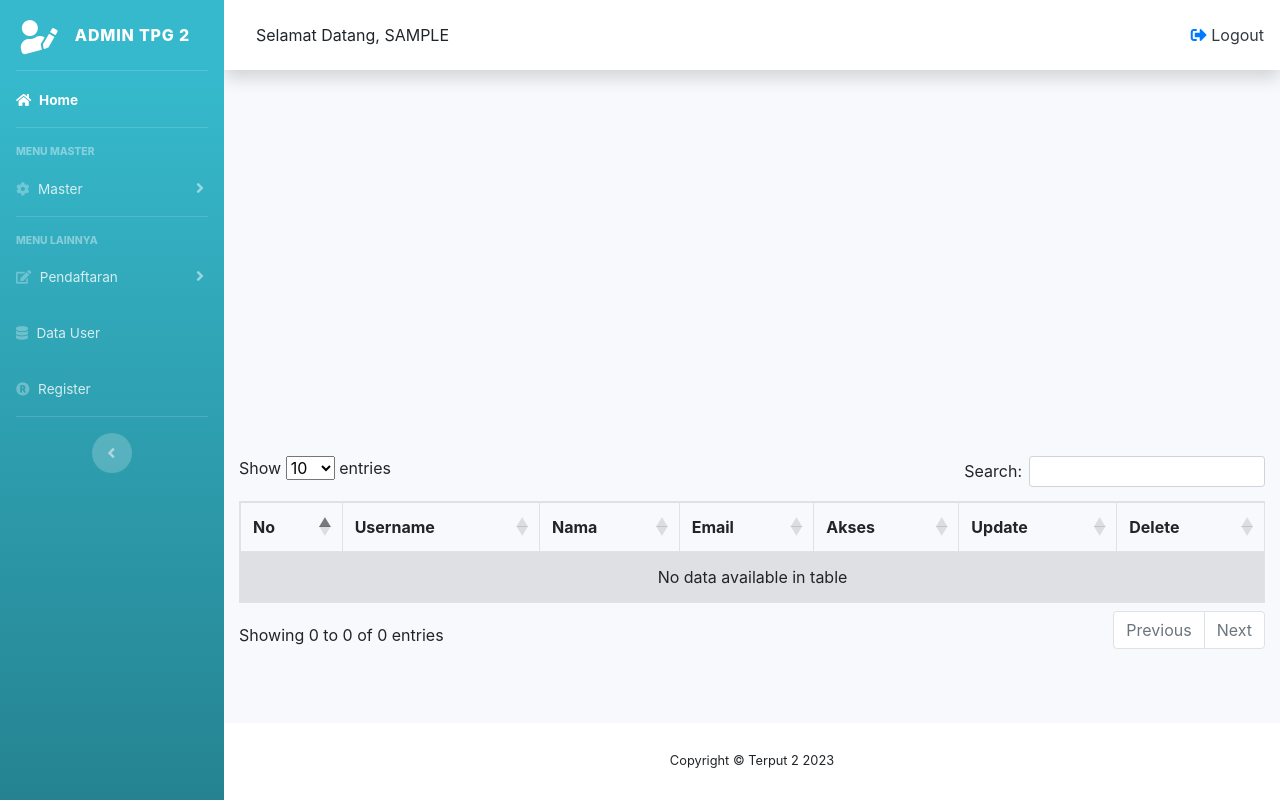
After one commit to andinptr/rapunsel, a PHP site: page /panel/admin/tables.php in a window 1280 px wide. The commit adds this page. Run offline with PHP 8.4, Linux system fonts and the light colour scheme; the visitor is signed in with stand-in values (Sample User, id 1); data that the repository does not hold is empty; some libraries are stand-ins or nearby versions.

Commit message:
data user brhsil

```diff
--- a/panel/admin/header.php
+++ b/panel/admin/header.php
@@ -109,7 +109,7 @@ if (!isset($_SESSION['login'])) {
 <?php if ($_SESSION['hak_akses'] == 'admin') : ?>
 <!-- Nav Item - Charts -->
 <li class="nav-item">
-    <a class="nav-link" href="">
+    <a class="nav-link" href="tables.php">
     <i class="fas fa-database"></i>
         <span>Data User</span></a>
 </li>
--- /dev/null
+++ b/panel/admin/tables.php
@@ -0,0 +1,53 @@
+<?php include "header.php";?>
+<link rel="stylesheet" href="https://cdnjs.cloudflare.com/ajax/libs/twitter-bootstrap/4.5.2/css/bootstrap.css">
+<link rel="stylesheet" href="https://cdn.datatables.net/1.13.6/css/dataTables.bootstrap4.min.css">
+<script src="https://code.jquery.com/jquery-3.7.0.js"></script>
+
+<body id="page-top">
+    <div class="container">
+        <table id="example" class="table table-striped table-bordered" style="widht:100%">
+        <thead>
+            <tr>
+                <th>No</th>
+                <th>Username</th>
+                <th>Nama</th>
+                <th>Email</th>
+                <th>Akses</th>
+                <th>Update</th>
+                <th>Delete</th>
+</tr>
+</thead>
+<tbody>
+    <?php
+    include 'conn.php';
+    $no = 1;
+    $query = "SELECT *
+    FROM user ";
+    $sql = mysqli_query($conn, $query);
+    while ($data = mysqli_fetch_assoc($sql)) {
+?>
+<tr>
+    <td><?= $no++; ?></td>
+    <td><?= $data['username']; ?></td>
+    <td><?= $data['nama']; ?></td>
+    <td><?= $data['email']; ?></td>
+    <td><?= $data['hak_akses']; ?></td>
+    <td align="center"><a class="btn btn-warning btn-sm" type="button" href="edit_user.php?id_user=<?= $data['id_user']; ?>"><i class="far fa-edit"></i></a></td>
+    <td align="center"><a class="btn btn-danger btn-sm" type="button" onclick="return confirm('Data akan di Hapus?')" href="hapus_user.php?id_user=<?= $data['id_user']; ?>"><i class="fas fa-trash-alt"></i></a></td>
+</tr>
+<?php
+}
+?>
+</tbody>
+</table><br><br><br>
+</div>
+<!-- script -->
+<script>
+$(document).ready(function(){
+new DataTable('#example');
+})
+</script>
+<script src="https://cdn.datatables.net/1.13.6/js/jquery.dataTables.min.js"></script>
+<script src="https://cdn.datatables.net/1.13.6/js/dataTables.bootstrap4.min.js"></script>
+
+<?php include "footer.php";?>
```
Also changed, not shown: 1 other file.
